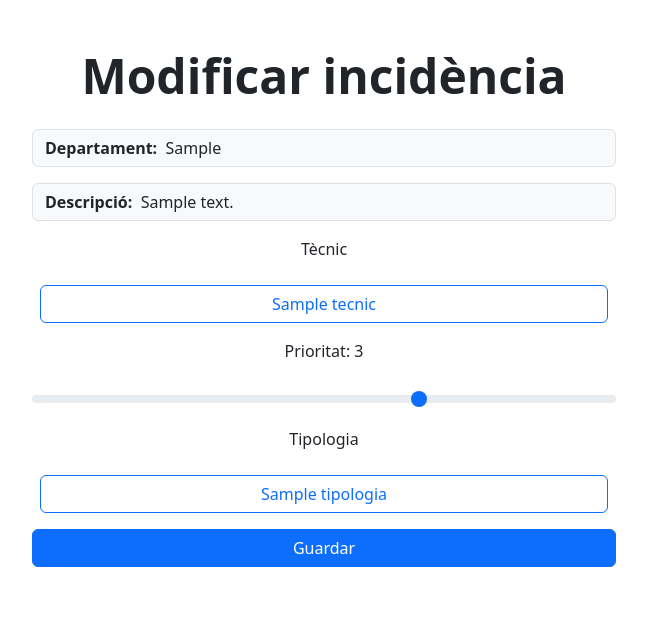
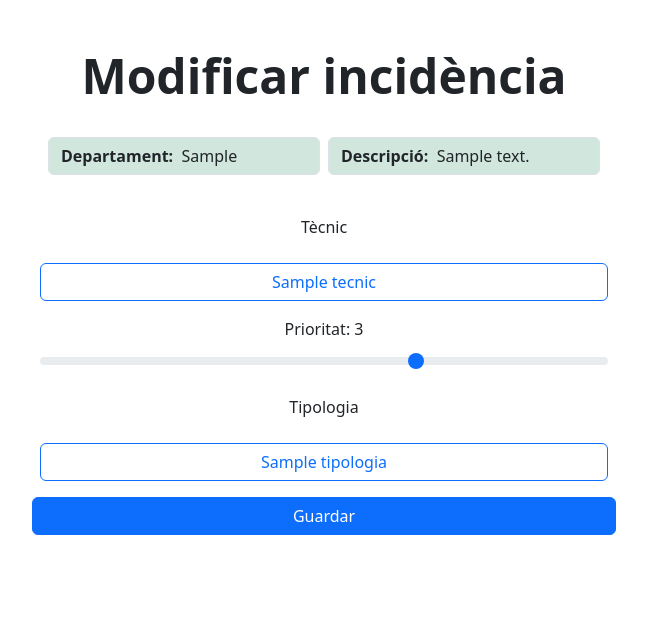
Before and after one commit to inspedralbes/transversal_incidencies-team-1-gi3p, a PHP site: page /modificar_incidencia.php?id=1 in a window 1280 px wide. Shown: the part 73-692 px from the top of the page, without its empty margins (316-963 px from the left). Run offline with PHP 8.4, Linux system fonts and the light colour scheme; tables that the repository leaves empty or names only in its code hold one stand-in row (values such as "Sample post").

Commit message:
Update modificar_incidencia.php

```diff
--- a/Projecte/modificar_incidencia.php
+++ b/Projecte/modificar_incidencia.php
@@ -18,6 +18,7 @@ $resultatTipus = $mysqli->query("SELECT idTipo, nom FROM TIPOLOGIA");
 $tipus = $resultatTipus->fetch_all(MYSQLI_ASSOC);
 ?>
 
+<?php session_start(); ?>
 <!DOCTYPE html>
 <html lang="ca">
 <head>
@@ -37,9 +38,10 @@ $tipus = $resultatTipus->fetch_all(MYSQLI_ASSOC);
         <form action="update.php" method="POST" class="row g-3">
             <input type="hidden" name="id" value="<?php echo $incidencia["idInc"]?>">
 
-            <span class="input-group-text text-center" name="aula" id="aula" value="<?php echo $incidencia["aula"]?>"> <strong>Departament: &#160;</strong><?php echo $incidencia["aula"]?></span>
-
-            <span class="input-group-text text-center" name="aula" id="aula" value="<?php echo $incidencia["descripcio"]?>"> <strong>Descripció: &#160;</strong><?php echo $incidencia["descripcio"]?></span>
+            <div class="row mx-auto my-4">
+                <span class="col mx-1 input-group-text bg-success-subtle" name="aula" id="aula" value="<?php echo $incidencia["aula"]?>"> <strong>Departament: &#160;</strong><?php echo $incidencia["aula"]?></span>
+                <span class="col mx-1 input-group-text bg-success-subtle" name="aula" id="aula" value="<?php echo $incidencia["descripcio"]?>"> <strong>Descripció: &#160;</strong><?php echo $incidencia["descripcio"]?></span>
+            </div>
 
             <label class="form-label">Tècnic</label>
             <div class="btn-group">
@@ -53,22 +55,24 @@ $tipus = $resultatTipus->fetch_all(MYSQLI_ASSOC);
                 }?>
             </div>
 
-            <label class="form-label">Prioritat: <span id="valorPrioritat"></span></label>
-            <input class="form-range" type="range" name="prioritat" id="prioritat" min="1" max="4" value="<?php if(isset($incidencia["prioritat"])) { echo $incidencia["prioritat"]; }else { echo "0";}?>" onchange="mostrarPrioritat(this.value)" oninput="mostrarPrioritat(this.value)">
+            <div>
+                <label class="form-label">Prioritat: <span id="valorPrioritat"></span></label>
+                <input class="form-range" type="range" name="prioritat" id="prioritat" min="1" max="4" value="<?php if(isset($incidencia["prioritat"])) { echo $incidencia["prioritat"]; }else { echo "0";}?>" onchange="mostrarPrioritat(this.value)" oninput="mostrarPrioritat(this.value)">
+            </div>
+
             <label class="form-label">Tipologia</label>
                 <div class="btn-group">
                     <?php foreach ($tipus as $untipus) {
-
                             ?>
                             <input class="btn-check" type="radio" name="tipus" id="<?php echo $untipus["nom"]?>" value="<?php echo $untipus["idTipo"]?>" <?php if($untipus["idTipo"] == $incidencia["tipologia"]){ echo "checked";}?>>
                             <label class="btn btn-outline-primary" for="<?php echo $untipus["nom"]?>">
                             <?php echo $untipus["nom"]?>
                             </label>
-
-
                     <?php } ?>
                 </div>
+
             <input class="btn btn-primary" type="submit" value="Guardar">
+
         </form>
     </div>
 </div>
```
